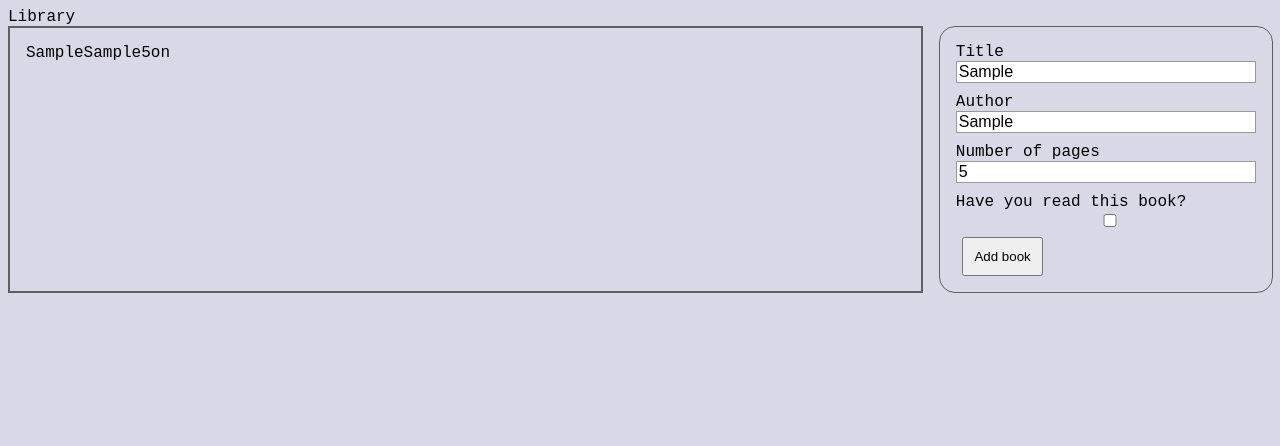
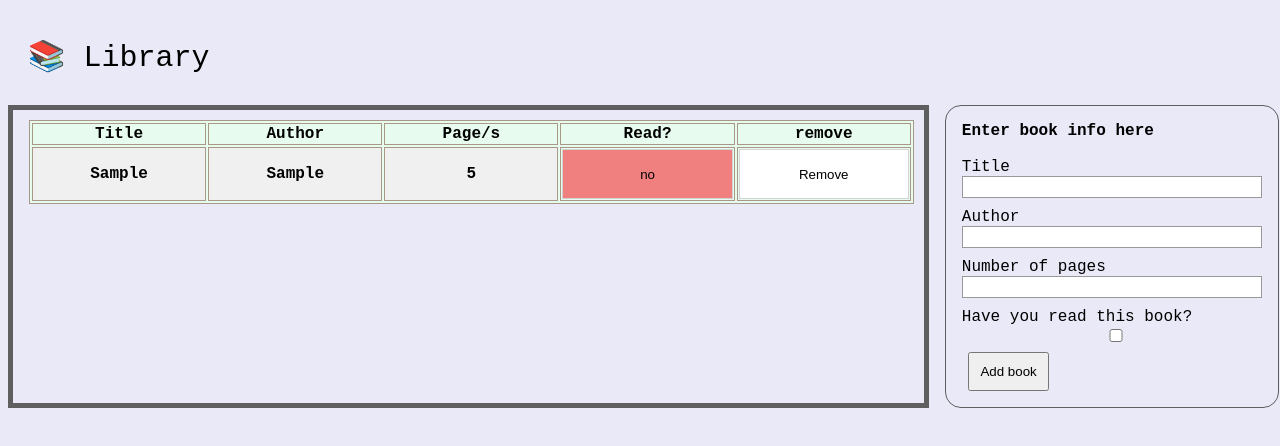
Before and after one commit to 2471186676/Library, a plain HTML site: page index.html in a window 1280 px wide. Both pictures are taken after typing "Sample", "Sample", "5" into the empty fields and a click on the button "Add book". Drawn offline with Linux system fonts and the light colour scheme.

Commit message:
add new look for form and table and uses

```diff
--- a/index.html
+++ b/index.html
@@ -7,14 +7,17 @@
     <body>
         <div class="main">
             <div class="header">
-                <h>Library</h>
+                <h>&#128218 Library</h>
             </div>
 
             <div class="book">
-                <div id="book_display">
+                <div id="book_display" style="overflow-y: auto;">
+                    <table id="book_table">
+                    </table>
                 </div>
 
                 <div class="form">
+                            <h>Enter book info here</h> <br><br>
 
                             <label for="title">Title</label>
                             <input type="text" id="title" name="input_title">
@@ -38,5 +41,4 @@
     </body>
 
     <script src="script.js"></script>
-    <script src="draggable_list.js"></script>
 </html>
--- a/script.js
+++ b/script.js
@@ -1,4 +1,5 @@
 let myLibrary = [];
+showBook();
 
 function book(title, author, num_page, readed){
     this.title = title;
@@ -18,35 +19,120 @@ book.prototype.describe = function() {
 
 
 function addBookToLibrary(){
-    let value = [document.getElementById("title").value,
-                 document.getElementById("author").value,
-                 document.getElementById("page").value,
-                 document.getElementById("readed").value];
-    console.log(value);
+    let isEmpty = false;
+    let value = [document.getElementById("title"),
+                 document.getElementById("author"),
+                 document.getElementById("page"),
+                 document.getElementById("readed")];
 
 
-    let newBook = new book(value[0], value[1], value[2], value[3]);
-    myLibrary.push(newBook);
-    showBook();
+    /* make sure every field is filled */
+    for(let i = 0; i < value.length-1; i++)
+    {
+        isEmpty = false;
+        typeof(value[i].value) == "string" && value[i].value == "";
+        if(typeof(value[i].value) == "string" && value[i].value == "")
+        {
+            isEmpty = true;
+            i = value.length + 3;
+        }
+    }
+
+    /* if everything is filled continue */
+    if(!isEmpty)
+    {
+        let newBook = new book(value[0].value, value[1].value, value[2].value, value[3].checked);
+        myLibrary.push(newBook);
+        showBook();
+
+        value.forEach((content) =>{
+            content.value = "";
+        })
+    }
+
 }
 
 function showBook(){
     /* empty the div then recreate it*/
-    let div = document.getElementById("book_display");
+    let div = document.getElementById("book_table");
+    let id = 0;
     div.innerHTML= "";
 
+    /* create heading */
+    let heading_name = ["Title", "Author", "Page/s", "Read?", "remove"];
+    let head = document.createElement("tr");
+
+    heading_name.forEach((name) => {
+        let content = document.createElement("th");
+        content.innerHTML = name;
+
+        head.appendChild(content);
+    });
+    div.appendChild(head);
+
+    /* create book list */
     myLibrary.forEach((_book) => {
-        let newList = document.createElement("li");
-        newList.draggable = true;
+        let newList = document.createElement("tr"), content, button;
         newList.id = "book_tab";
+        newList.className = id;
 
         /* element creation*/
-        _book.describe().forEach((content) =>{
-            let element = document.createElement("p");
-            element.innerHTML = content;
-            newList.appendChild(element);
+        _book.describe().forEach((item) =>{
+            /* add content */
+            content = document.createElement("th");
+
+            /* if content type of string*/
+            if(typeof(item) == "string")
+            {
+                content.innerHTML = item;
+                content.style="background-color:#f0f0f0;"
+            }
+
+            /* if boolean, create checkbox*/
+            else if(typeof(item) == "boolean"){
+                let cBox = document.createElement("button");
+                cBox.onclick = function() {
+                    read_button(this);
+                }
+
+                if(item){
+                    cBox.style = "background-color:lightgreen;";
+                    cBox.innerHTML = "yes";
+                }
+                else{
+                    cBox.style = "background-color:lightcoral;";
+                    cBox.innerHTML = "no";
+                }
+
+                content.appendChild(cBox);
+            }
+
+            newList.appendChild(content);
         })
 
+        /* add remove button */
+        content = document.createElement("th");
+
+        button = document.createElement("button");
+        button.innerHTML = "Remove";
+        button.onclick = function() {
+            myLibrary.splice(this.className, 1);
+        }
+        content.appendChild(button);
+        newList.appendChild(content);
+
         div.append(newList);
+        id++;
     })
 }
+
+function read_button(button){
+    if(button.innerHTML == "yes"){
+        button.innerHTML = "no";
+        button.style.backgroundColor = "lightcoral";
+    }
+    else if(button.innerHTML == "no"){
+        button.innerHTML = "yes";
+        button.style.backgroundColor = "lightgreen";
+    }
+}
--- a/style.css
+++ b/style.css
@@ -1,6 +1,14 @@
 body{
-    background-color:rgb(217, 216, 230);
+    background-color:rgb(234, 233, 248);
     font-family:'Courier New', Courier, monospace;
+}
+
+.header{
+    margin: 30px 0 30px 20px;
+}
+
+.header h{
+    font-size: 30px;
 }
 
 .main{
@@ -8,10 +16,6 @@ body{
     flex-direction: column;
 }
 
-#book_tab{
-    display:flex;
-    flex-direction: row;
-}
 
 .book{
     display:flex;
@@ -19,11 +23,38 @@ body{
 }
 
 #book_display{
-    padding-right: 10px;
+    padding: 10px;
     min-width:70%;
-    border: 2px solid rgb(95, 95, 95);
+    border: 5px solid rgb(95, 95, 95);
     margin-right: 1em;
     padding-left: 1em;
+}
+
+#book_display button{
+    height: 50px;
+    width: 100%;
+    margin-left: 0;
+    border: 1px solid lightgray;
+    background-color: rgb(255, 255, 255);
+}
+
+table{
+    table-layout: fixed;
+    width: 100%;
+    height: auto;
+    overflow:scroll;
+}
+
+table, th, td{
+    border: 1px solid rgb(167, 153, 133);
+    background-color: #e7fcef;
+}
+
+
+
+#book_tab p{
+    height: 100%;
+    border: 1px solid black;
 }
 
 /* for input form */
@@ -33,6 +64,10 @@ body{
     padding: 1em;
     border: 1px solid rgb(95, 95, 95);
     border-radius: 1em;
+}
+
+.form h{
+    font-weight: bolder;
 }
 
 ul{
```
Also changed, not shown: draggable_list.js (deleted).
